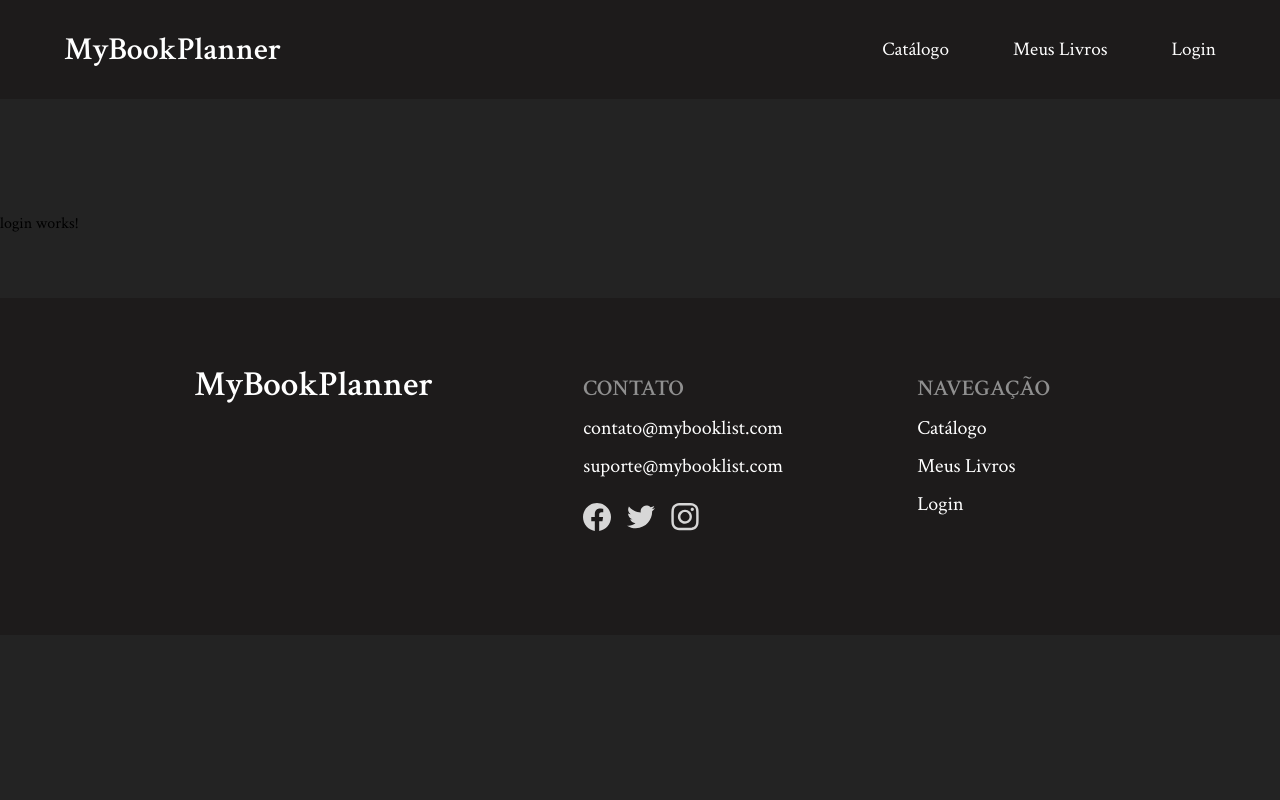
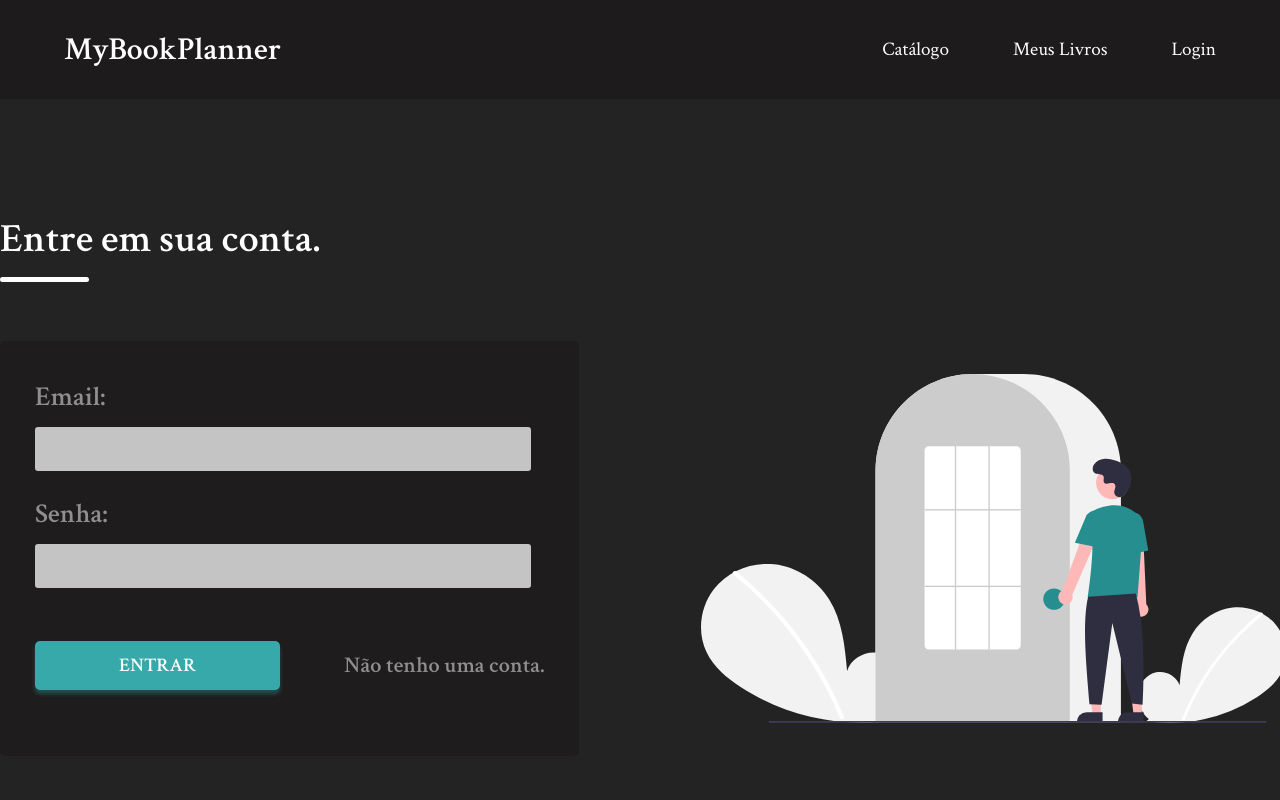
Before and after one commit to MatheusBaganha/MyBookPlannerAngularApp, an Angular app: page /login in a window 1280 px wide. Shown: the top 800 px of the page. Built offline with nearby package versions, Linux system fonts and the light colour scheme.

Commit message:
feat: login page

```diff
--- a/src/pages/login/login.component.html
+++ b/src/pages/login/login.component.html
@@ -1 +1,29 @@
-<p>login works!</p>
+<section class="loginContainer">
+    <app-page-title *ngIf="isLogin == false">Crie sua conta.</app-page-title>
+    <app-page-title *ngIf="isLogin == true">Entre em sua conta.</app-page-title>
+    <div class="formContainer">
+        <form action="#" class="form">
+            <label *ngIf="isLogin == false" for="username">Nome: </label>
+            <input *ngIf="isLogin == false" type="text" id="username" required>
+
+            <label for="email">Email: </label>
+            <input type="email" id="email" required>
+
+            <label for="password">Senha: </label>
+            <input type="password" id="password" required>
+
+            <div class="btnContainer">
+
+                <app-button *ngIf="isLogin == false">CADASTRAR</app-button>
+                <app-button *ngIf="isLogin == true">ENTRAR</app-button>
+                <span class="changeLogin" *ngIf="isLogin == false" (click)="handleChangeLogin()">Já tenho uma conta.</span>
+                <span class="changeLogin" *ngIf="isLogin == true" (click)="handleChangeLogin()">Não tenho uma conta.</span>
+            </div>
+        </form>
+
+        <div class="imageContainer">
+            <img src="../../assets/loginSvg.svg" alt="ilustração de entrada">
+        </div>
+    </div>
+
+</section>
--- a/src/pages/login/login.component.scss
+++ b/src/pages/login/login.component.scss
@@ -0,0 +1,75 @@
+.loginContainer {
+    display: block;
+    width: max-content;
+    margin: 0 auto
+}
+
+.formContainer {
+    display: flex;
+    justify-content: space-evenly;
+    align-items: center;
+    gap: 0 122px;
+    margin-top: 76px;
+
+    .imageContainer {
+        max-width: 585px;
+    }
+}
+
+.form {
+    display: flex;
+    flex-direction: column;
+    justify-content: flex-start;
+    align-items: flex-start;
+    background-color: #1E1C1C;
+    border-radius: 5px;
+    padding: 38px 35px;
+    width: 577;
+    box-sizing: border-box;
+
+    label {
+        display: block;
+        max-width: max-content;
+        font-size: 1.7rem;
+        font-weight: 600;
+        color: #8F8F8F;
+        margin-bottom: 12px;
+    }
+
+    input {
+        display: block;
+        width: 100%;
+        max-width: 486px;
+        height: 42px;
+        border-radius: 3px;
+        margin-bottom: 25px;
+        padding-left: 8px;
+        font-size: 1.3rem;
+        color: #202020;
+        background-color: #c4c4c4;
+        border: 1px solid transparent;
+
+        &:hover {
+            background-color: #ececec;
+            border: 1px solid #555555;
+        }
+    }
+
+    .btnContainer {
+        display: flex;
+        justify-content: space-between;
+        align-items: center;
+        gap: 0 64px;
+
+        .changeLogin {
+            font-size: 1.4rem;
+            font-weight: 600;
+            color: #8F8F8F;
+            cursor: pointer;
+
+            &:hover {
+                color: #616161;
+            }
+        }
+    }
+}
--- a/src/pages/login/login.component.ts
+++ b/src/pages/login/login.component.ts
@@ -6,5 +6,9 @@ import { Component } from '@angular/core';
   styleUrls: ['./login.component.scss']
 })
 export class LoginComponent {
+  isLogin : boolean = true;
 
+  handleChangeLogin() {
+    this.isLogin = !this.isLogin;
+  }
 }
```
